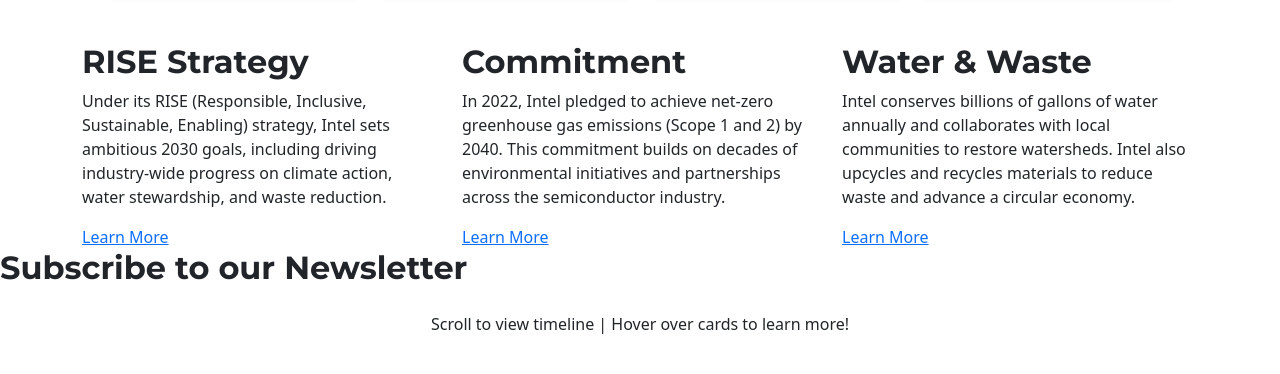
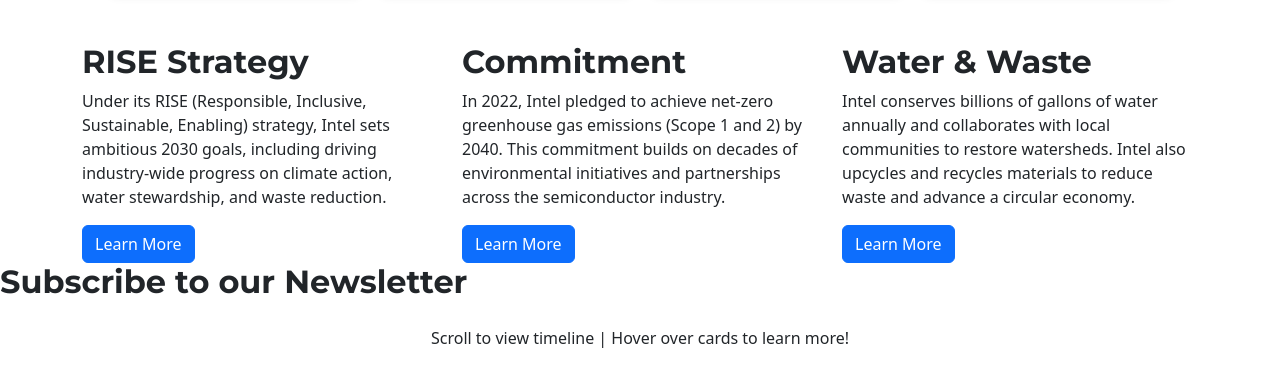
Before and after one commit to maryclaireickes/03-project-intel-localization, a plain HTML site: page index.html in a window 1280 px wide. Shown: the part 681-1055 px from the top of the page. Drawn offline with nearby package versions, Linux system fonts and the light colour scheme.

Commit message:
learn more button

```diff
--- a/index.html
+++ b/index.html
@@ -172,7 +172,7 @@
           progress on climate action, water stewardship, and waste reduction.
         </p>
         <!-- Learn More Button -->
-        <a href="#">Learn More</a>
+        <a href="#" class="btn btn-primary">Learn More</a>
     </div>
      <div class="col-3 col-md-6 col-lg-4">
         <h2>Commitment</h2>
@@ -183,7 +183,7 @@
           industry.
         </p>
         <!-- Learn More Button -->
-        <a href="#">Learn More</a>
+        <a href="#" class="btn btn-primary">Learn More</a>
     </div>
     <div class="col">
       <h2>Water &amp; Waste</h2>
@@ -193,8 +193,8 @@
           Intel also upcycles and recycles materials to reduce waste and
           advance a circular economy.
         </p>
-        <!-- Learn More Button -->
-        <a href="#">Learn More</a>
+        <a href="#" class="btn btn-primary">Learn More</a>
+
     </div>
   </div>
 </div>
--- a/style.css
+++ b/style.css
@@ -142,6 +142,8 @@ h1, h2, h3 {
   pointer-events: none;
 }
 
+
+
 /* Show the overlay when the card is hovered */
 .card:hover p {
   opacity: 1;
@@ -165,6 +167,10 @@ h1, h2, h3 {
 .card:hover {
   transform: scale(1.05); /* Grows the card by 5% */
   box-shadow: 0 4px 16px rgba(0,0,0,0.15); /* Adds a bigger shadow */
+}
+a {color: #003366;
+  font-weight: bold;
+  hover: #003388;
 }
 
 /* Responsive: Make h1 smaller on small screens */
```
